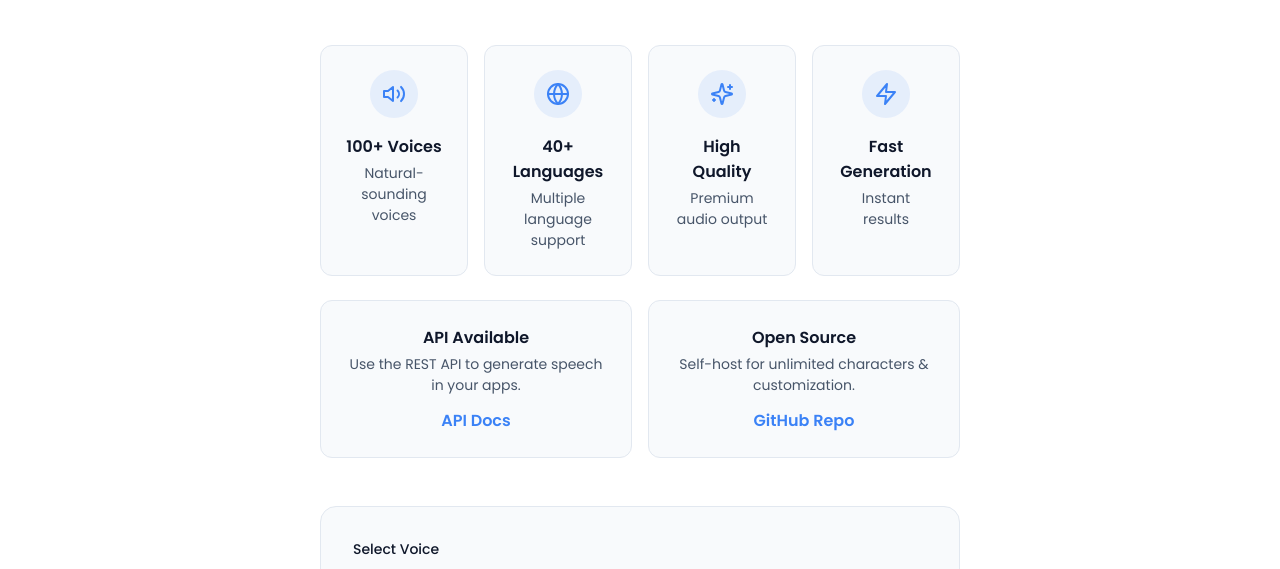
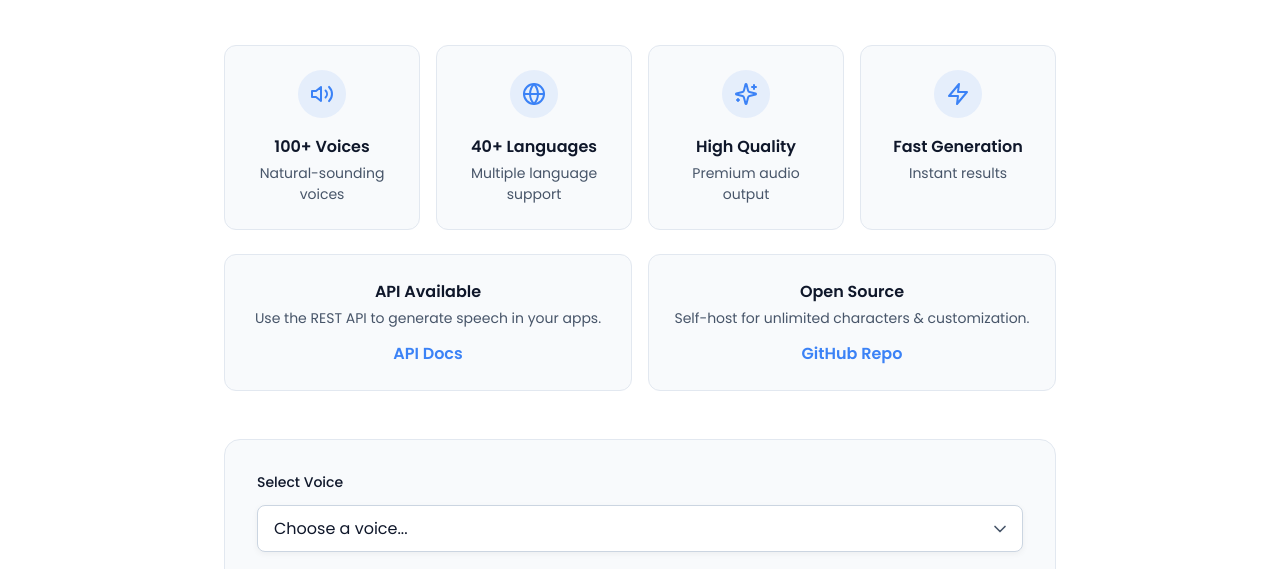
Before and after one commit to rip-super/tts-service, a website: page frontend/index.html in a window 1280 px wide. Shown: the part 222-791 px from the top of the page. Drawn offline with Linux system fonts and the light colour scheme; no server answers.

Commit message:
minor code edit

```diff
--- a/frontend/style.css
+++ b/frontend/style.css
@@ -75,7 +75,7 @@ body.dark {
 
 .container {
     max-width: 80rem;
-    width: 50vw;
+    width: 65vw;
     margin: 0 auto;
     padding: 3rem 0;
 }
```
